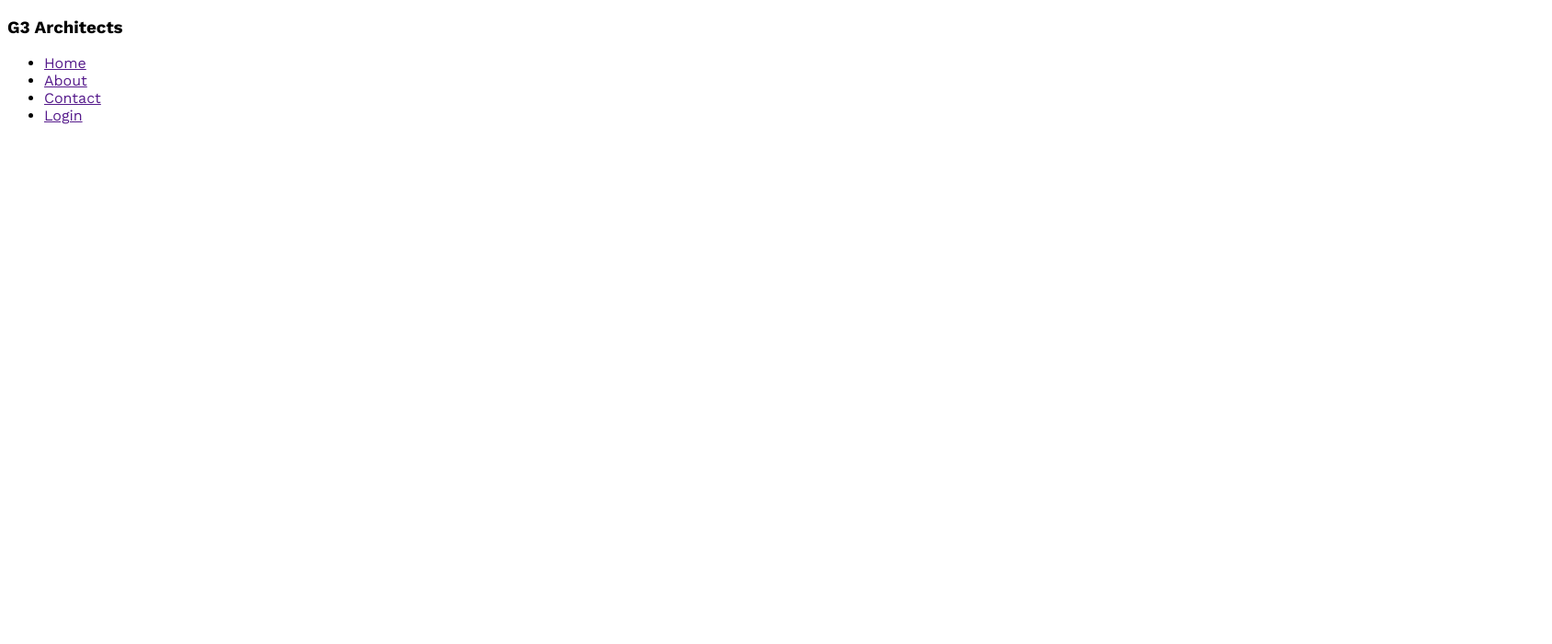
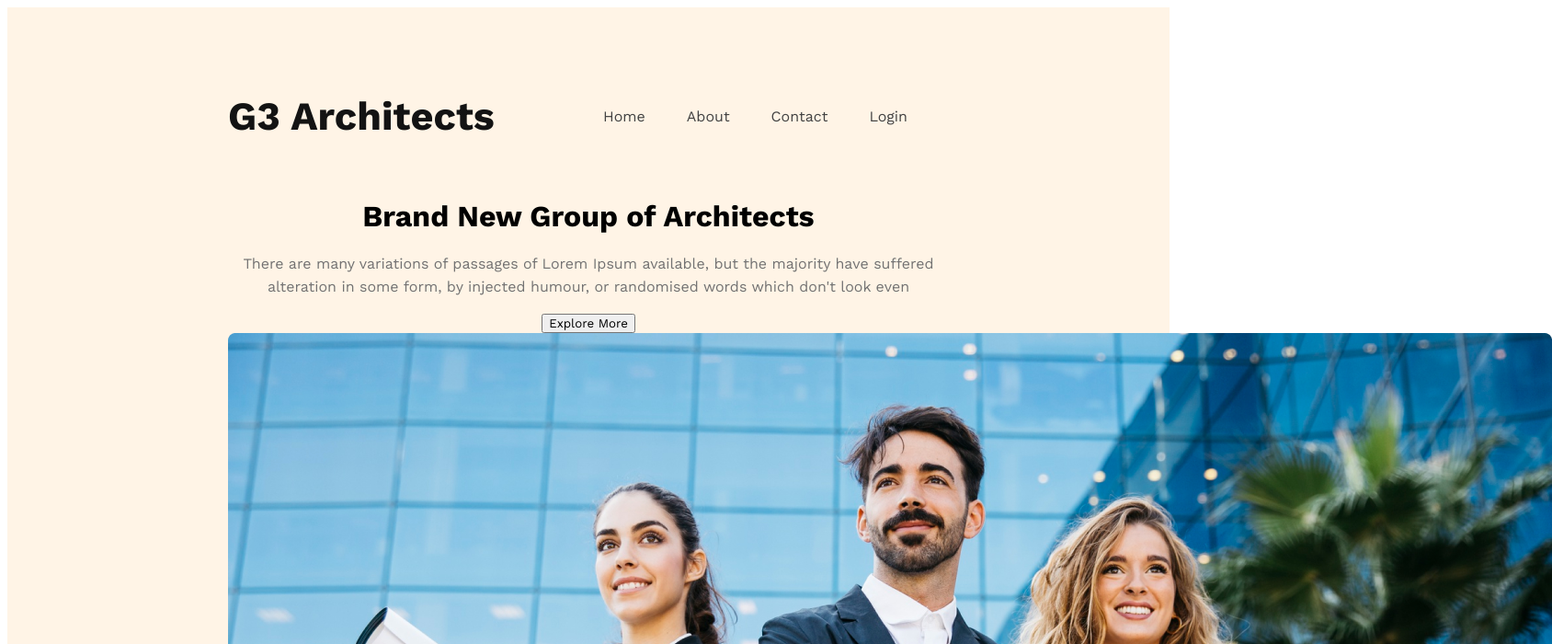
Before and after one commit to Mashrur-Kabir/g3-architect-again, a plain HTML site: page index.html in a window 1280 px wide. Shown: the top 700 px of the page at 92% size, 1688 px wide, since content can reach past the window. Drawn offline with nearby package versions, Linux system fonts and the light colour scheme.

Commit message:
header done except btn and img

```diff
--- a/index.html
+++ b/index.html
@@ -10,7 +10,7 @@
 <body>
     <header>
         <nav>
-            <h3>G3 Architects</h3>
+            <h3 class="nav-title">G3 Architects</h3>
 
             <ul>
                 <li><a href="">Home</a></li>
@@ -19,6 +19,15 @@
                 <li><a href="">Login</a></li>
             </ul>
         </nav>
+
+        <div class="banner">
+            <div class="banner-content">
+                <h1>Brand New Group of Architects</h1>
+                <p class="banner-description">There are many variations of passages of Lorem Ipsum available, but the majority have suffered alteration in some form, by injected humour, or randomised words which don't look even</p>
+                <button class="btn-primary">Explore More</button>
+            </div>
+            <img src="images/banner.png" alt="">
+        </div>
     </header>
 
     <main>
--- a/styles/architect.css
+++ b/styles/architect.css
@@ -2,6 +2,69 @@
 
 @import url('https://fonts.googleapis.com/css2?family=Work+Sans:ital,wght@0,100..900;1,100..900&display=swap');
 
+/* shared styles*/
+
 *{
     font-family: "Work Sans", sans-serif;
 }
+
+.btn-primary{
+
+}
+
+
+/* haeder style */
+
+header{
+    padding: 50px 240px;
+    background: rgba(255, 144, 14, 0.10);
+}
+
+.nav-title{
+    font-size: 2.7rem;
+    color: var(--Dark-01, #131313);
+    font-weight: 700px;
+}
+
+header > nav{
+    display: flex;
+    justify-content: space-between;
+    align-items: center;
+}
+
+nav > ul{
+    display: flex;
+}
+
+nav li{
+    margin-right: 45px;
+    list-style: none;
+    font-weight: 500px;
+    font-size: 1rem;
+}
+
+nav li a{
+    text-decoration: none;
+    color: var(--Dark-02, #424242);
+}
+
+/* banner styles */
+
+.banner-content{
+    max-width: 850px;
+    text-align: center;
+    margin: 0 auto;
+}
+
+.banner-title{
+    color: var(--Dark-01, #131313);
+    font-weight: 700px;
+    font-size: 4rem;
+}
+
+.banner-description{
+    color: var(--Dark-03, #727272);
+    font-weight: 400px;
+    font-size: 1rem;
+    line-height: 1.56rem;
+}
```
